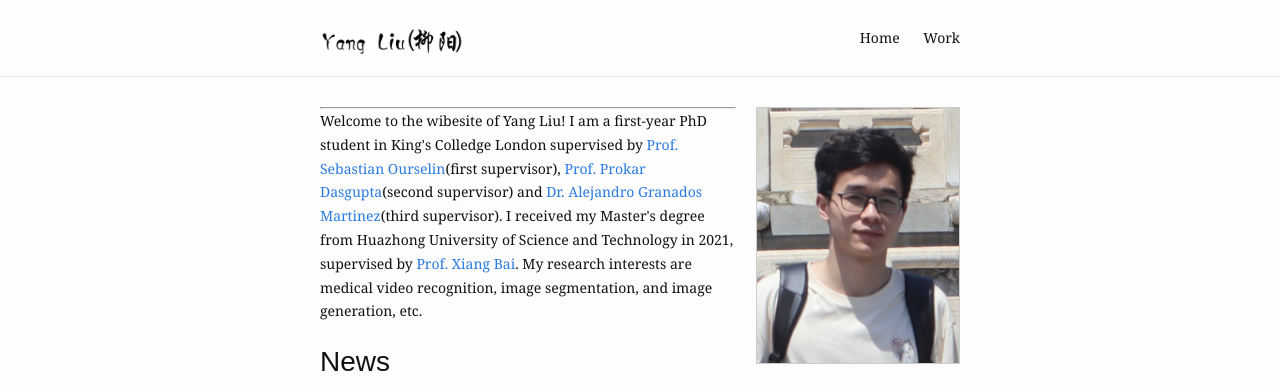
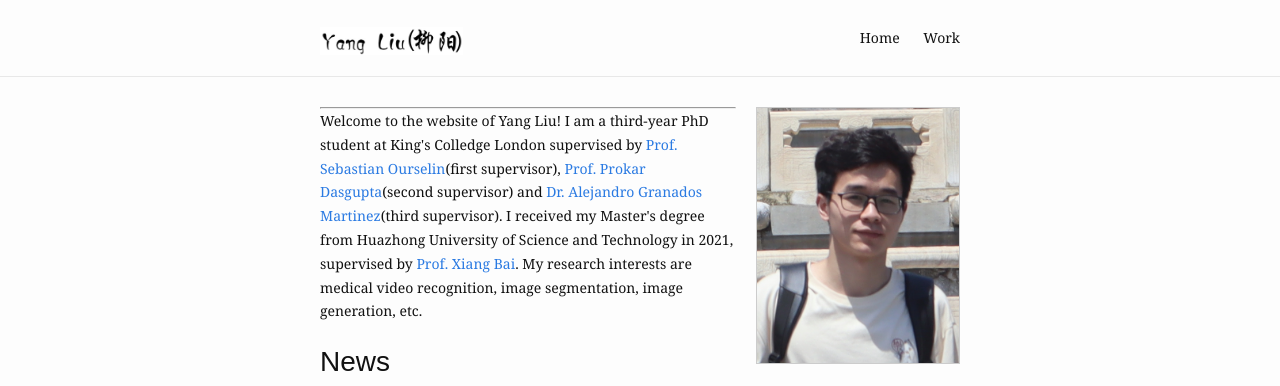
Before and after one commit to MRUIL/MRUIL.github.io, a Jekyll site: the page built from index.md, in a window 1280 px wide. Shown: the top 386 px of the page. Built offline with Jekyll 4.4.1, drawn with Linux system fonts in a browser that asks for light colours.

Commit message:
Update index.md

```diff
--- a/index.md
+++ b/index.md
@@ -47,5 +47,5 @@ work-items:
 ---
 
 <p>
-  Welcome to the wibesite of Yang Liu! I am a first-year PhD student in King's Colledge London supervised by <a href="https://scholar.google.com/citations?hl=en&user=SMvz9eEAAAAJ">Prof. Sebastian Ourselin</a>(first supervisor), <a href="https://scholar.google.com/citations?hl=en&user=9EMw-WYAAAAJ">Prof. Prokar Dasgupta</a>(second supervisor) and <a href="https://scholar.google.co.uk/citations?user=5vzyJOQAAAAJ&hl=en">Dr. Alejandro Granados Martinez</a>(third supervisor). I received my Master's degree from Huazhong University of Science and Technology in 2021, supervised by <a href="https://scholar.google.com/citations?user=UeltiQ4AAAAJ&hl=en">Prof. Xiang Bai</a>. My research interests are medical video recognition, image segmentation, and image generation, etc.
+  Welcome to the website of Yang Liu! I am a third-year PhD student at King's Colledge London supervised by <a href="https://scholar.google.com/citations?hl=en&user=SMvz9eEAAAAJ">Prof. Sebastian Ourselin</a>(first supervisor), <a href="https://scholar.google.com/citations?hl=en&user=9EMw-WYAAAAJ">Prof. Prokar Dasgupta</a>(second supervisor) and <a href="https://scholar.google.co.uk/citations?user=5vzyJOQAAAAJ&hl=en">Dr. Alejandro Granados Martinez</a>(third supervisor). I received my Master's degree from Huazhong University of Science and Technology in 2021, supervised by <a href="https://scholar.google.com/citations?user=UeltiQ4AAAAJ&hl=en">Prof. Xiang Bai</a>. My research interests are medical video recognition, image segmentation, image generation, etc.
 </p>
```
